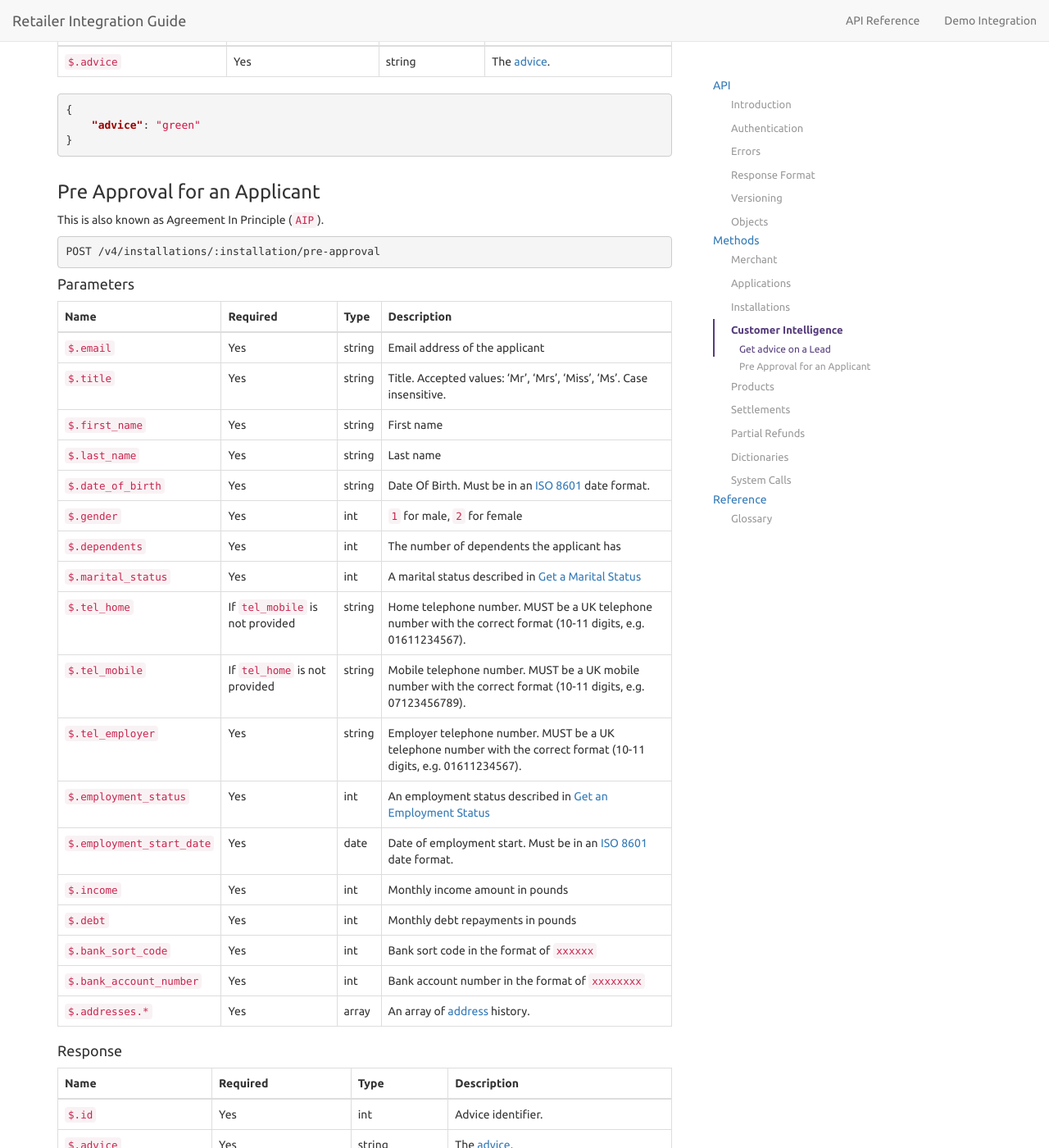
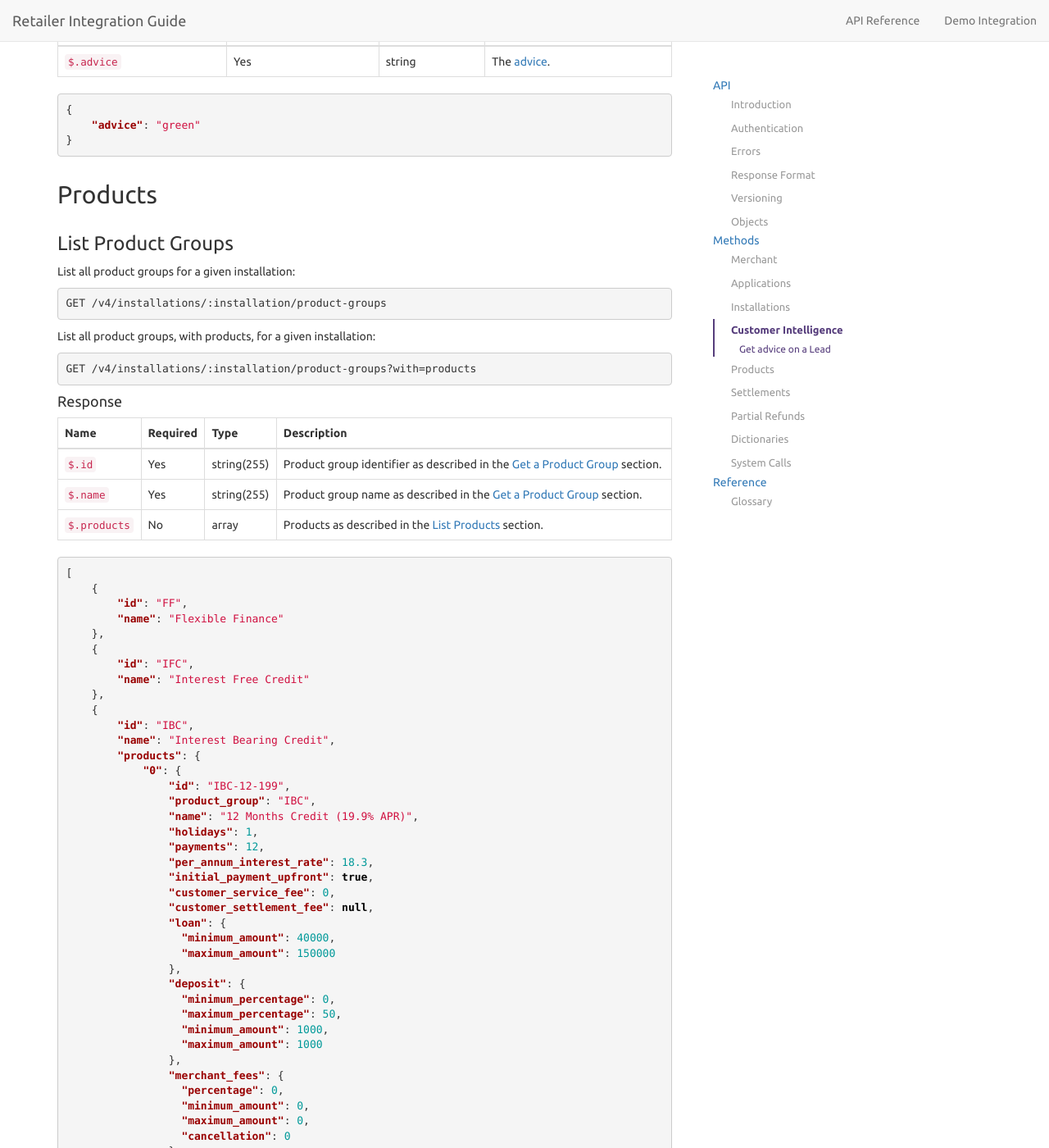
Before and after one commit to PayBreak/retailer-integration-guide, a Jekyll site: the page built from api/index.md, in a window 1280 px wide and 1400 px high, scrolled down 26259 px. Shown: the whole window at 82% size. Built offline with Jekyll 4.4.1, drawn with Linux system fonts in a browser that asks for light colours; nearby versions of some CDN libraries; Markdown is read by kramdown in place of the engine named in the settings; our own code applies the rules of GitHub Pages for plain Markdown files; some of the changed text lies outside the part shown.

Commit message:
Remove pr approval details

````diff
--- a/_includes/v4/customer-intelligence.md
+++ b/_includes/v4/customer-intelligence.md
@@ -48,49 +48,3 @@ Name | Required | Type | Description
     "advice": "green"
 }
 ```
-
-### Pre Approval for an Applicant
-
-This is also known as Agreement In Principle (`AIP`).
-
-
-```
-POST {{ site.data.globals.api_prefix }}/installations/:installation/pre-approval
-```
-
-#### Parameters
-
-Name | Required | Type | Description
---- | --- | --- | ---
-`$.email` | Yes | string | Email address of the applicant
-`$.title` | Yes | string | Title. Accepted values: 'Mr', 'Mrs', 'Miss', 'Ms'. Case insensitive.
-`$.first_name` | Yes | string | First name
-`$.last_name` | Yes | string | Last name
-`$.date_of_birth` | Yes | string | Date Of Birth. Must be in an [ISO 8601](https://en.wikipedia.org/wiki/ISO_8601) date format.
-`$.gender` | Yes | int | `1` for male, `2` for female
-`$.dependents` | Yes | int | The number of dependents the applicant has
-`$.marital_status` | Yes | int | A marital status described in [Get a Marital Status](#marital-statuses)
-`$.tel_home` | If `tel_mobile` is not provided | string | Home telephone number. MUST be a UK telephone number with the correct format (10-11 digits, e.g. 01611234567).
-`$.tel_mobile` | If `tel_home` is not provided | string | Mobile telephone number. MUST be a UK mobile number with the correct format (10-11 digits, e.g. 07123456789).
-`$.tel_employer` | Yes | string | Employer telephone number. MUST be a UK telephone number with the correct format (10-11 digits, e.g. 01611234567).
-`$.employment_status` | Yes | int | An employment status described in [Get an Employment Status](#employment-statuses)
-`$.employment_start_date` | Yes | date | Date of employment start. Must be in an [ISO 8601](https://en.wikipedia.org/wiki/ISO_8601) date format.
-`$.income` | Yes | int | Monthly income amount in pounds
-`$.debt` | Yes | int | Monthly debt repayments in pounds
-`$.bank_sort_code` | Yes | int | Bank sort code in the format of `xxxxxx`
-`$.bank_account_number` | Yes | int | Bank account number in the format of `xxxxxxxx`
-`$.addresses.*` | Yes | array | An array of [address](#address) history.
-
-#### Response
-
-Name | Required | Type | Description
---- | --- | --- | ---
-`$.id` | Yes | int | Advice identifier.
-`$.advice` | Yes | string | The [advice](#advice).
-
-```json
-{
-    "id": 1,
-    "advice": "green"
-}
-```
--- a/_includes/v4/toc.html
+++ b/_includes/v4/toc.html
@@ -65,7 +65,6 @@
     <li><a href="#customer-intelligence">Customer Intelligence</a>
         <ul class="nav nav-stacked">
             <li><a href="#get-advice-on-a-lead">Get advice on a Lead</a></li>
-            <li><a href="#pre-approval-for-an-applicant">Pre Approval for an Applicant</a></li>
         </ul>
     </li>
     <li><a href="#products">Products</a>
````
